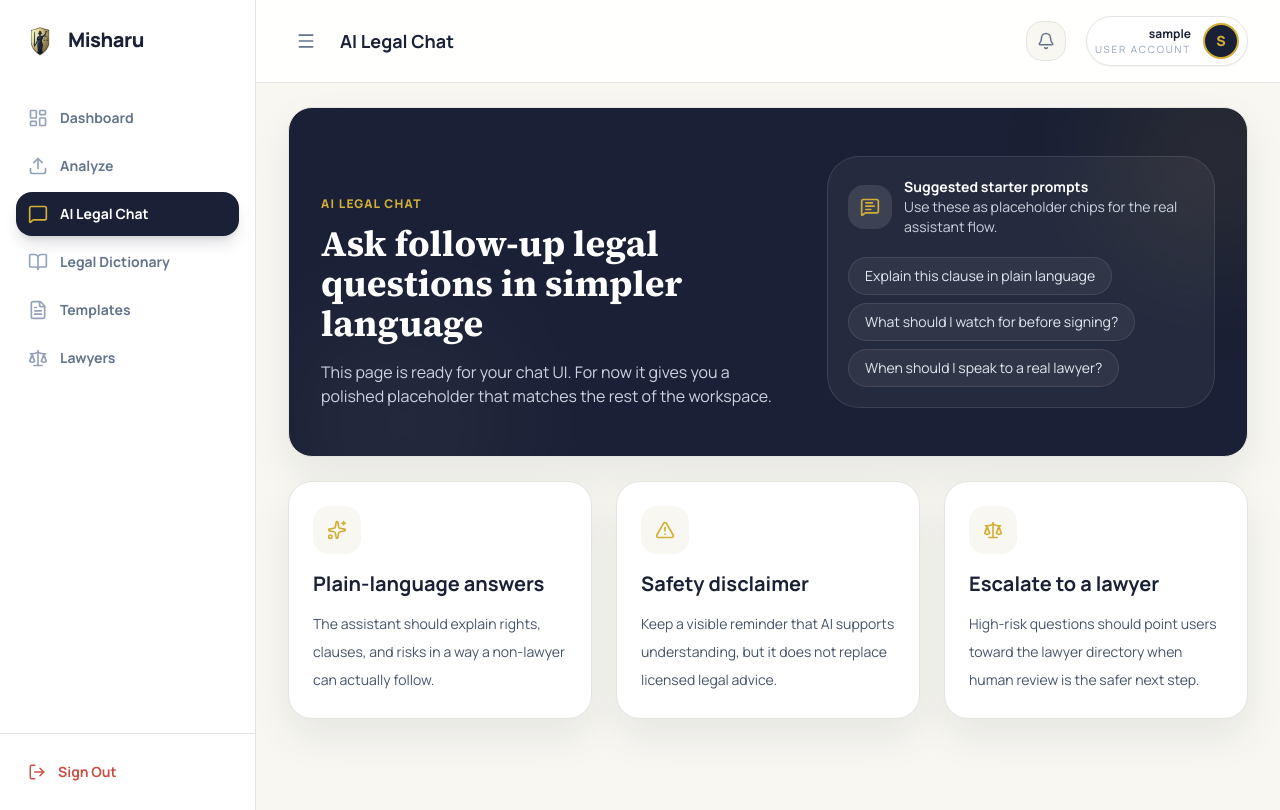
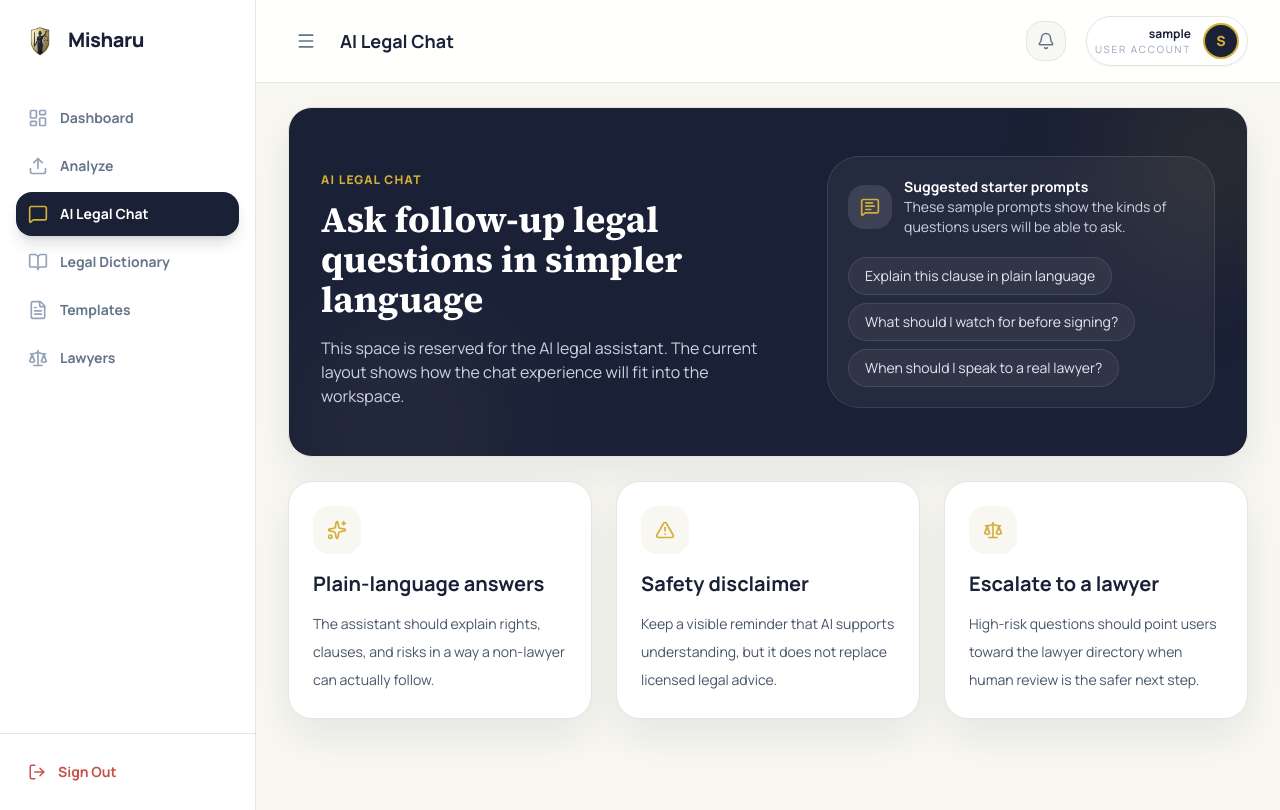
Before and after one commit to saya-s/digital-legal-advisor, a React (Create React App) app in the folder frontend/: page /qa in a window 1280 px wide. Built offline with nearby package versions, Linux system fonts and the light colour scheme; no server answers; sample sign-in values are in the browser's storage.

Commit message:
minor comment

```diff
--- a/frontend/src/pages/QA/QA.jsx
+++ b/frontend/src/pages/QA/QA.jsx
@@ -22,8 +22,9 @@ export default function QA() {
                 Ask follow-up legal questions in simpler language
               </h1>
               <p className="mt-4 max-w-3xl text-sm leading-8 text-slate-300 md:text-base">
-                This page is ready for your chat UI. For now it gives you a
-                polished placeholder that matches the rest of the workspace.
+                This space is reserved for the AI legal assistant. The current
+                layout shows how the chat experience will fit into the
+                workspace.
               </p>
             </div>
 
@@ -37,7 +38,8 @@ export default function QA() {
                     Suggested starter prompts
                   </p>
                   <p className="text-sm text-slate-300">
-                    Use these as placeholder chips for the real assistant flow.
+                    These sample prompts show the kinds of questions users will
+                    be able to ask.
                   </p>
                 </div>
               </div>
```
